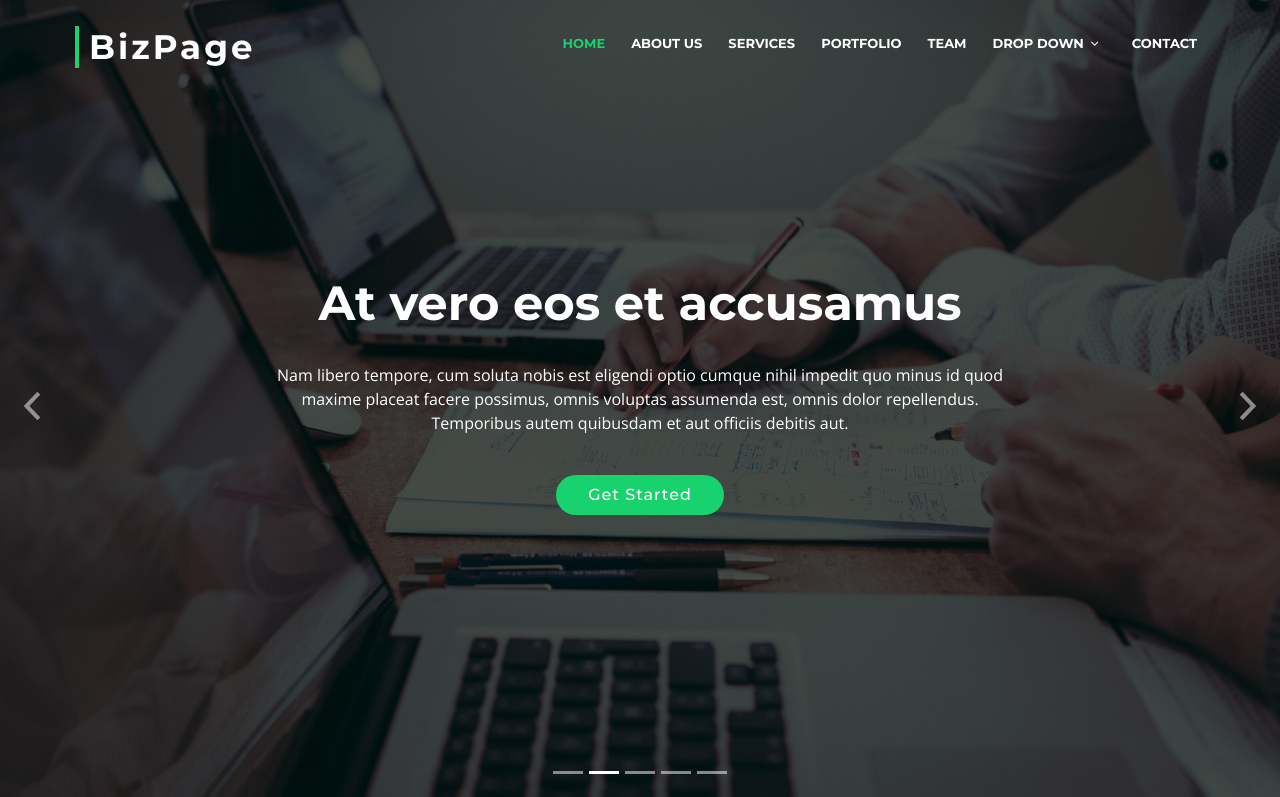
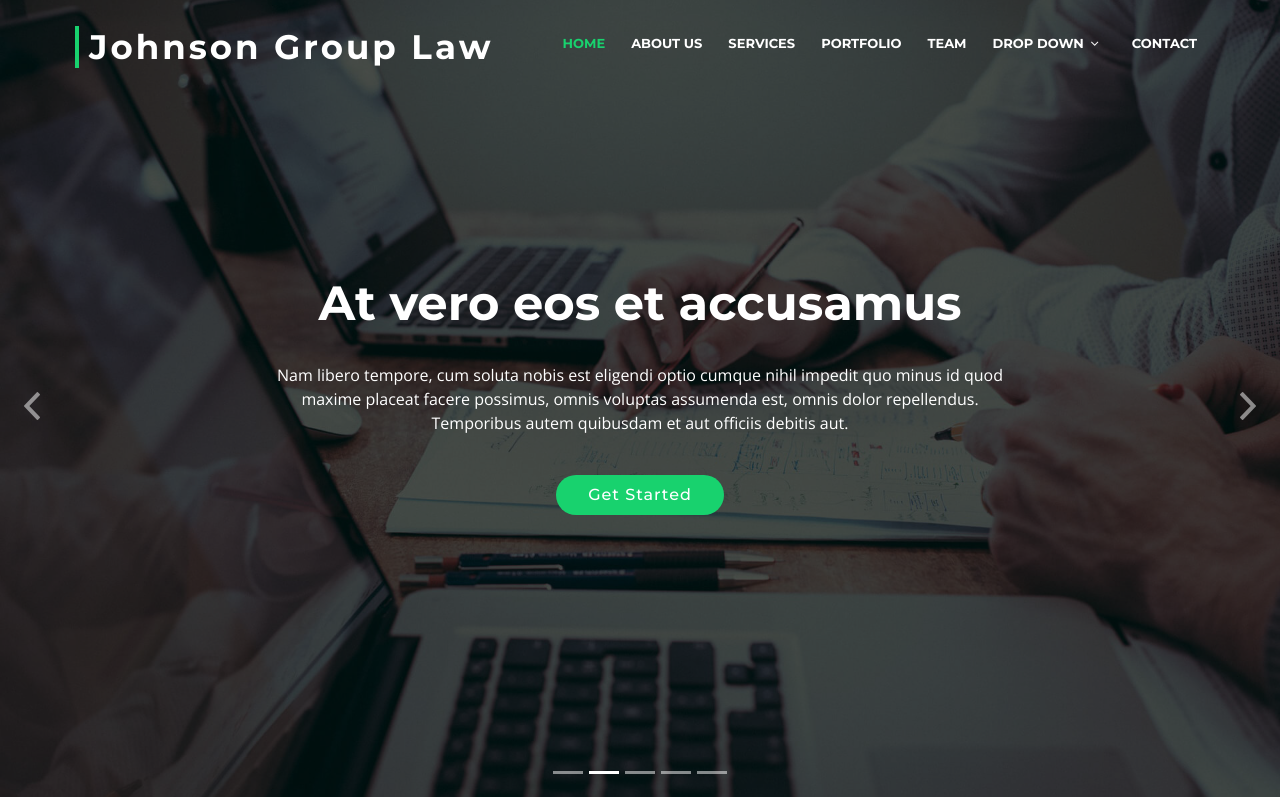
Before and after one commit to Johnson-Group-LLC/johnson-group-llc.github.io, a plain HTML site: page index.html in a window 1280 px wide. Shown: the top 797 px of the page. Drawn offline with nearby package versions, Linux system fonts and the light colour scheme; files whose address does not match are found by name.

Commit message:
Updated Name

```diff
--- a/index.html
+++ b/index.html
@@ -42,7 +42,7 @@
     <div class="container-fluid">
 
       <div id="logo" class="pull-left">
-        <h1><a href="#intro" class="scrollto">BizPage</a></h1>
+        <h1><a href="#intro" class="scrollto">Johnson Group Law</a></h1>
         <!-- Uncomment below if you prefer to use an image logo -->
         <!-- <a href="#intro"><img src="assets/img/logo.png" alt=""></a>-->
       </div>
```
